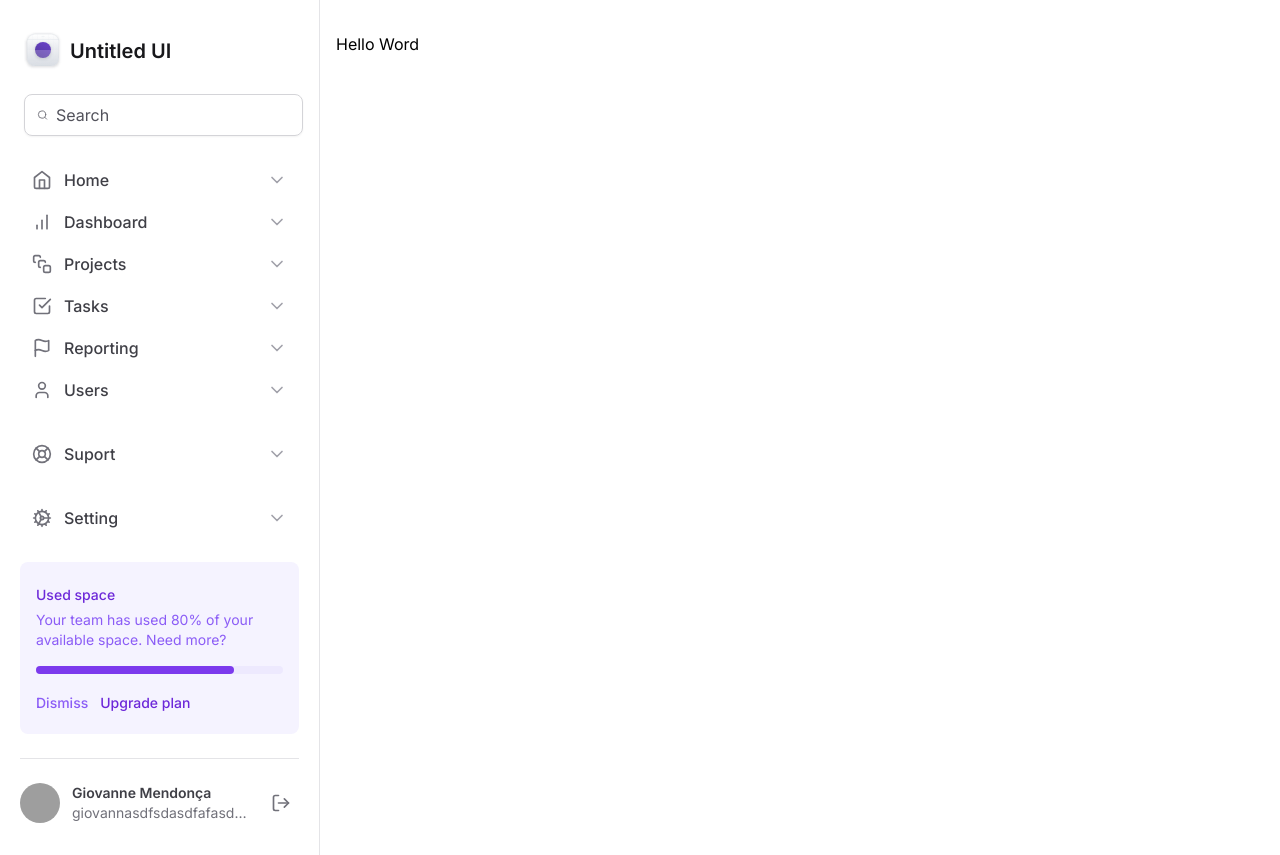
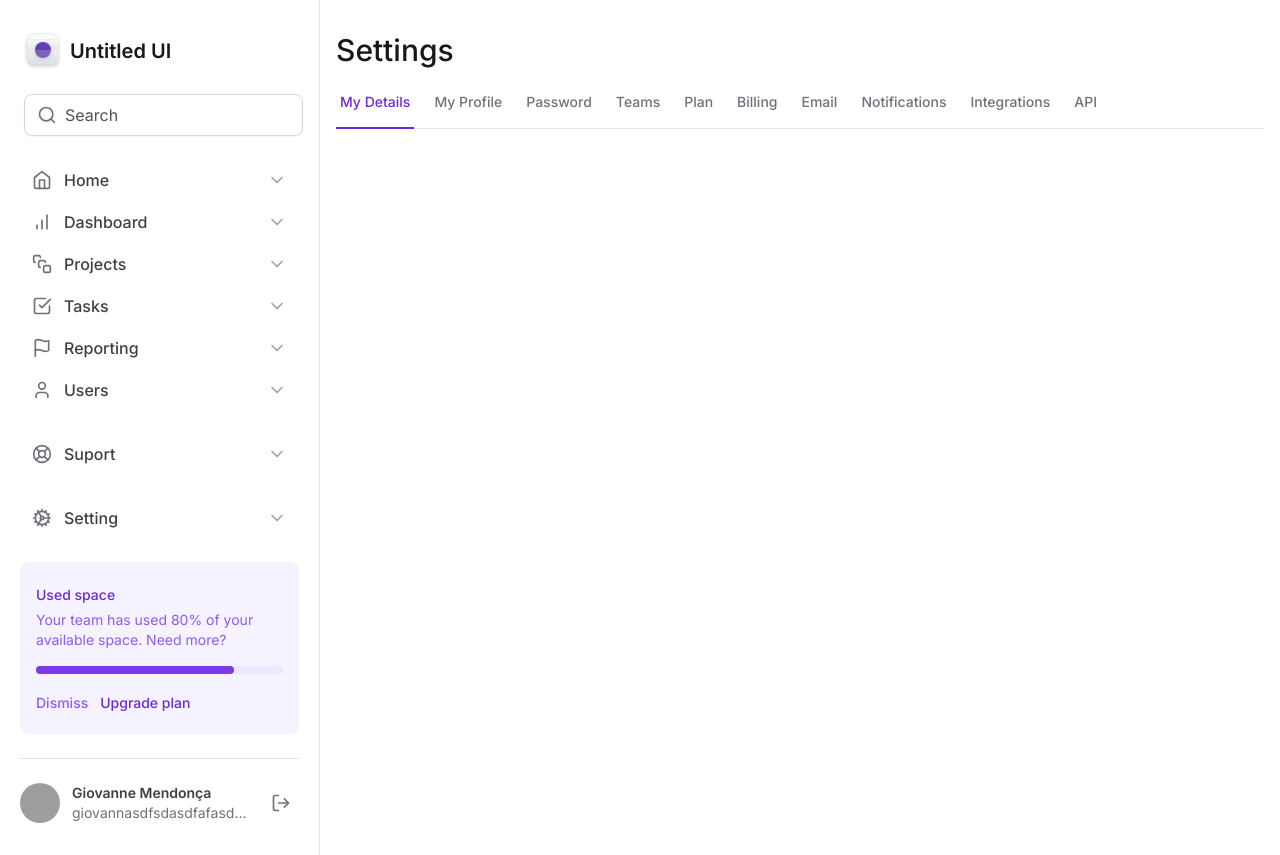
Before and after one commit to giovannemendonca/tailwind-next, a Next.js app: page / in a window 1280 px wide. Built offline with nearby package versions, Linux system fonts and the light colour scheme; grey boxes are pictures that could not be loaded.

Commit message:
create tab

```diff
--- a/package.json
+++ b/package.json
@@ -9,7 +9,9 @@
     "start": "next start"
   },
   "dependencies": {
+    "@radix-ui/react-tabs": "^1.0.4",
     "autoprefixer": "10.4.14",
+    "framer-motion": "^10.15.1",
     "lucide-react": "^0.265.0",
     "next": "13.4.5",
     "postcss": "8.4.27",
--- a/src/app/layout.tsx
+++ b/src/app/layout.tsx
@@ -13,7 +13,7 @@
 
 export default function RootLayout({ children }: { children: ReactNode }) {
   return (
-    <html lang="en">
+    <html lang="en" className="antialiased">
       <body className={inter.className}>
         <div className="grid min-h-screen grid-cols-app">
           <Sidebar />
--- a/src/app/page.tsx
+++ b/src/app/page.tsx
@@ -1,3 +1,11 @@
+import { SettingsTabs } from '@/components/SettingsTabs'
+
 export default function Home() {
-  return <div>Hello Word</div>
+  return (
+    <>
+      <h1 className="text-3xl font-medium text-zinc-900">Settings</h1>
+
+      <SettingsTabs />
+    </>
+  )
 }
--- /dev/null
+++ b/src/components/SettingsTabs/TabItem.tsx
@@ -0,0 +1,30 @@
+'use client'
+import * as Tabs from '@radix-ui/react-tabs'
+import { motion } from 'framer-motion'
+
+export interface TabItemProps {
+  value: string
+  title: string
+  isSelected?: boolean
+}
+
+export default function TabItem({
+  value,
+  title,
+  isSelected = false,
+}: TabItemProps) {
+  return (
+    <Tabs.Trigger
+      value={value}
+      className="relative px-1 pb-4 text-sm font-medium text-zinc-500 hover:text-violet-700 data-[state=active]:text-violet-700"
+    >
+      <span className="">{title}</span>
+      {isSelected && (
+        <motion.div
+          layoutId="activeTab"
+          className="absolute -bottom-px left-0 right-0 h-0.5 bg-violet-700"
+        ></motion.div>
+      )}
+    </Tabs.Trigger>
+  )
+}
--- /dev/null
+++ b/src/components/SettingsTabs/index.tsx
@@ -0,0 +1,57 @@
+'use client'
+import * as Tabs from '@radix-ui/react-tabs'
+import TabItem from './TabItem'
+import { useState } from 'react'
+
+export function SettingsTabs() {
+  const [currentTab, setCurrentTab] = useState('details')
+
+  return (
+    <Tabs.Root value={currentTab} onValueChange={setCurrentTab}>
+      <Tabs.List className="mt-6 flex w-full items-center gap-4 border-b border-zinc-200">
+        <TabItem
+          value="details"
+          title="My Details"
+          isSelected={currentTab === 'details'}
+        />
+        <TabItem
+          value="profile"
+          title="My Profile"
+          isSelected={currentTab === 'profile'}
+        />
+        <TabItem
+          value="password"
+          title="Password"
+          isSelected={currentTab === 'password'}
+        />
+        <TabItem
+          value="teams"
+          title="Teams"
+          isSelected={currentTab === 'teams'}
+        />
+        <TabItem value="plan" title="Plan" isSelected={currentTab === 'plan'} />
+        <TabItem
+          value="billing"
+          title="Billing"
+          isSelected={currentTab === 'billing'}
+        />
+        <TabItem
+          value="email"
+          title="Email"
+          isSelected={currentTab === 'email'}
+        />
+        <TabItem
+          value="notifications"
+          title="Notifications"
+          isSelected={currentTab === 'notifications'}
+        />
+        <TabItem
+          value="integrations"
+          title="Integrations"
+          isSelected={currentTab === 'integrations'}
+        />
+        <TabItem value="api" title="API" isSelected={currentTab === 'api'} />
+      </Tabs.List>
+    </Tabs.Root>
+  )
+}
--- a/src/components/Sidebar/index.tsx
+++ b/src/components/Sidebar/index.tsx
@@ -14,19 +14,20 @@
 import { NavItem } from './NavItem'
 import UsedSpaceWidget from './UsedSpaceWidget'
 import { Profile } from './Profile'
+import { InputControl, InputPrefix, InputRoot } from '../core/Input'
 
 export function Sidebar() {
   return (
     <aside className="flex flex-col gap-6 border-r border-zinc-200 px-5 py-8">
       <Logo />
-      <div className="mx-1 flex w-full items-center gap-2 rounded-lg border border-zinc-300 px-3 py-2 shadow-sm">
-        <Search className="h-5 w-5 text-zinc-500" />
-        <input
-          type="text"
-          className="flex-1 border-0 bg-transparent p-0 text-zinc-900 placeholder-zinc-600 "
-          placeholder="Search"
-        />
-      </div>
+
+      <InputRoot>
+        <InputPrefix>
+          <Search className="h-5 w-5 text-zinc-500" />
+        </InputPrefix>
+        <InputControl placeholder="Search" />
+      </InputRoot>
+
       <nav className="space-y-0.5">
         <NavItem title="Home" icon={Home} />
         <NavItem title="Dashboard" icon={BarChart} />
--- /dev/null
+++ b/src/components/core/Input.tsx
@@ -0,0 +1,30 @@
+import React, { ComponentProps } from 'react'
+
+type InputPrefixProps = ComponentProps<'div'>
+
+export function InputPrefix(props: InputPrefixProps) {
+  return <div {...props} />
+}
+
+type InputControlProps = ComponentProps<'input'>
+
+export function InputControl(props: InputControlProps) {
+  return (
+    <input
+      type="text"
+      className="flex-1 border-0 bg-transparent p-0 text-zinc-900 placeholder-zinc-600 "
+      {...props}
+    />
+  )
+}
+
+export type InputRootProps = ComponentProps<'div'>
+
+export function InputRoot(props: InputRootProps) {
+  return (
+    <div
+      className="mx-1 flex w-full items-center gap-2 rounded-lg border border-zinc-300 px-3 py-2 shadow-sm"
+      {...props}
+    />
+  )
+}
```
Also changed, not shown: 1 other file (tests, documents, lock files or other folders).
